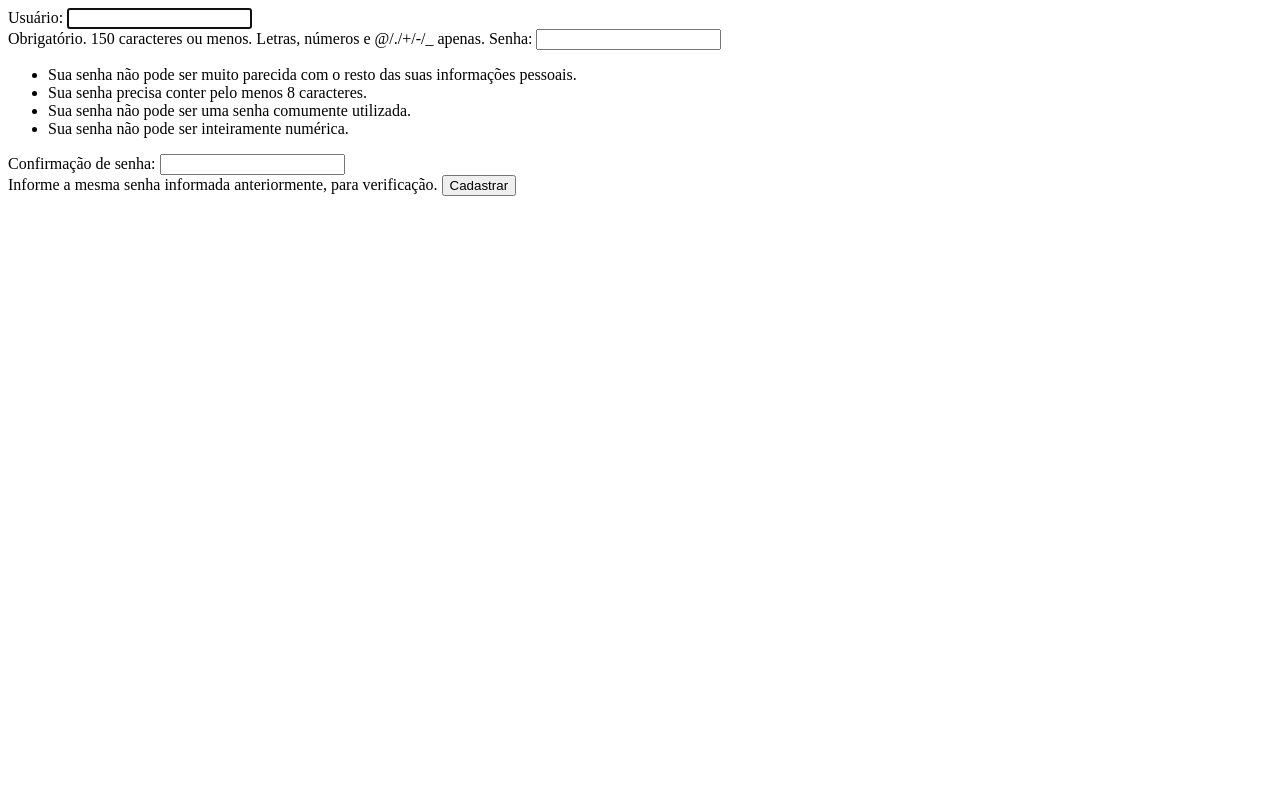
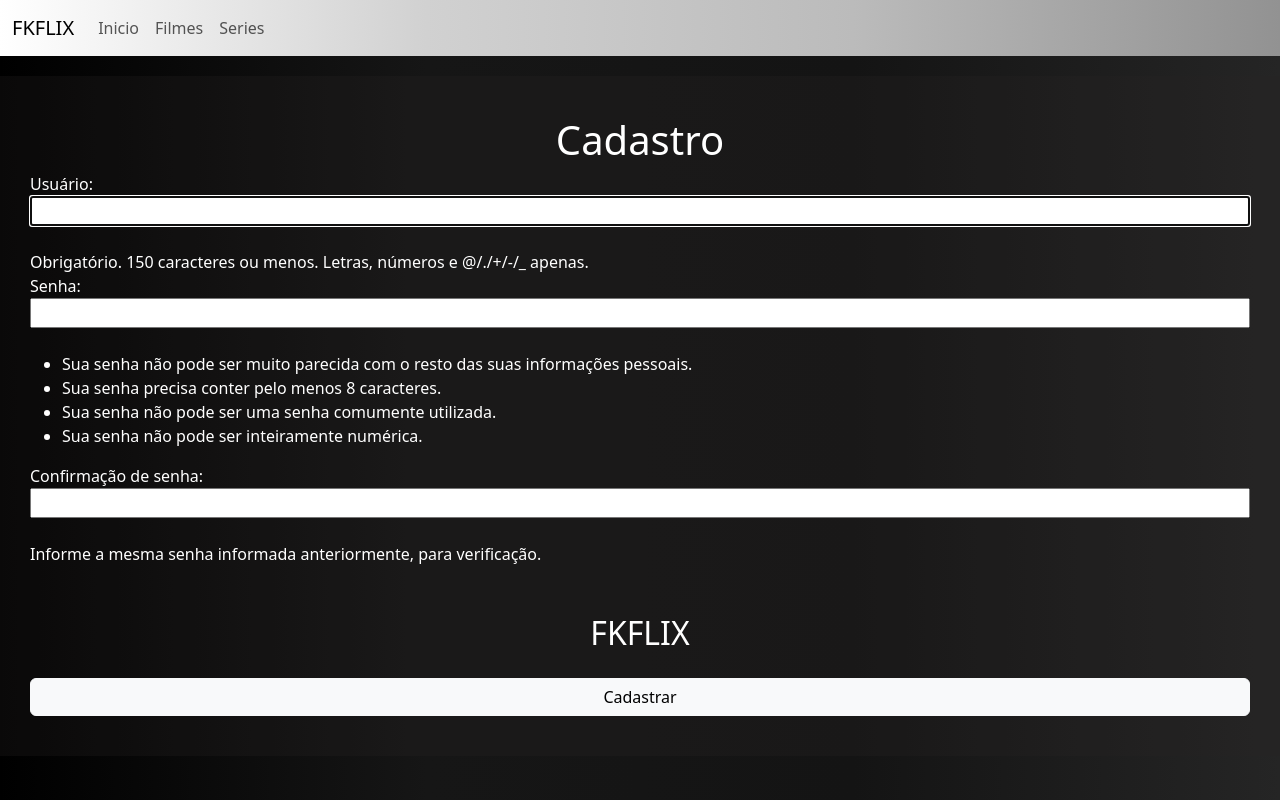
Before and after one commit to Fabio661/FabioFlix, a Django app: page /cadastro/ in a window 1280 px wide. Run offline with Django 4.2, Linux system fonts and the light colour scheme.

Commit message:
front ed
html e css do login e cadastro

```diff
--- /dev/null
+++ b/fabioflix/static/css/cadastro.css
@@ -0,0 +1,42 @@
+body {
+    background-image: linear-gradient( to right, rgb(0, 0, 0), rgb(22, 22, 22), rgb(20, 20, 20), rgb(37, 37, 37));
+}
+
+nav {
+    background-image: linear-gradient( to right, rgb(255, 255, 255), rgb(209, 209, 209), rgb(187, 187, 187), rgb(146, 146, 146) );
+}
+
+.logo {
+    text-align: center;
+    color: rgb(0, 0, 0);
+    background-color: rgb(255, 255, 255);
+}
+
+.container {
+    width: 100vw;
+    height: 90vh;
+    display: flex;
+    flex-direction: row;
+    justify-content: center;
+    align-items: center;
+}
+
+.cadastro form {
+    display: flex;
+    flex-direction: column;
+    width: 1300px;
+    padding: 40px;
+    color: white;
+    background-color: rgba(41, 37, 37, 0.26);
+    border-radius: 10px;
+}
+
+
+.cadastro form h1 {
+    text-align: center;
+}
+
+.cadastro form h2 {
+    text-align: center;
+    margin-bottom: 25px;
+}
--- a/fabioflix/usuario/templates/cadastro.html
+++ b/fabioflix/usuario/templates/cadastro.html
@@ -1,24 +1,52 @@
+{% load static %}
 <!DOCTYPE html>
 <html lang="pt-br">
 <head>
     <meta charset="UTF-8">
     <meta http-equiv="X-UA-Compatible" content="IE=edge">
     <meta name="viewport" content="width=device-width, initial-scale=1.0">
+    <link href="https://cdn.jsdelivr.net/npm/bootstrap@5.3.0-alpha2/dist/css/bootstrap.min.css"
+    rel="stylesheet" integrity="sha384-aFq/bzH65dt+w6FI2ooMVUpc+21e0SRygnTpmBvdBgSdnuTN7QbdgL+OapgHtvPp" crossorigin="anonymous">
+    <link rel="stylesheet" href="{% static 'css/cadastro.css' %}">
     <title>Cadastro</title>
+
 </head>
 <body>
+    <!--Barra de Navegação-->
+    <nav class="navbar navbar-expand-lg bg-body-tertiary">
+        <div class="container-fluid">
+        <a class="navbar-brand" href="{% url 'home' %}">FKFLIX</a>
+        <button class="navbar-toggler" type="button" data-bs-toggle="collapse" data-bs-target="#navbarSupportedContent" aria-controls="navbarSupportedContent" aria-expanded="false" aria-label="Toggle navigation">
+            <span class="navbar-toggler-icon"></span>
+        </button>
+        <div class="collapse navbar-collapse" id="navbarSupportedContent">
+            <ul class="navbar-nav me-auto mb-2 mb-lg-0">
+            <li class="nav-item">
+                <a class="nav-link" href="{% url 'home' %}">Inicio</a>
+            </li>
+            <li class="nav-item">
+                <a class="nav-link" href="#">Filmes</a>
+            </li>
+            <li class="nav-item">
+                <a class="nav-link" href="#">Series</a>
+            </li>
+            </ul>
+        </div>
+    </nav>
+    <!--Cadastro-->
+    <div class="container">
+        <div class="cadastro">
+            <form method="post">
+                {% csrf_token %}
+                <h1>Cadastro</h1>
+                {{ form }}
+                <br>
+                <br>
+                <h2>FKFLIX</h2>
+                <button type="submit" class="btn btn-light">Cadastrar</button>
+            </form>
+        </div>
+    </div>
 
-    <form method="post">
-
-        {% csrf_token %}
-
-        {{ form }}
-        <button type="submit">Cadastrar</button>
-
-    </form>
-
-
-
-    </form>
 </body>
 </html>
```
Also changed, not shown: fabioflix/static/css/home.css (renamed from fabioflix/conteudo/static/css/home.css, +5 -2 lines), fabioflix/static/css/login.css (added, +37 -0 lines), fabioflix/usuario/templates/login.html (+48 -6 lines).
